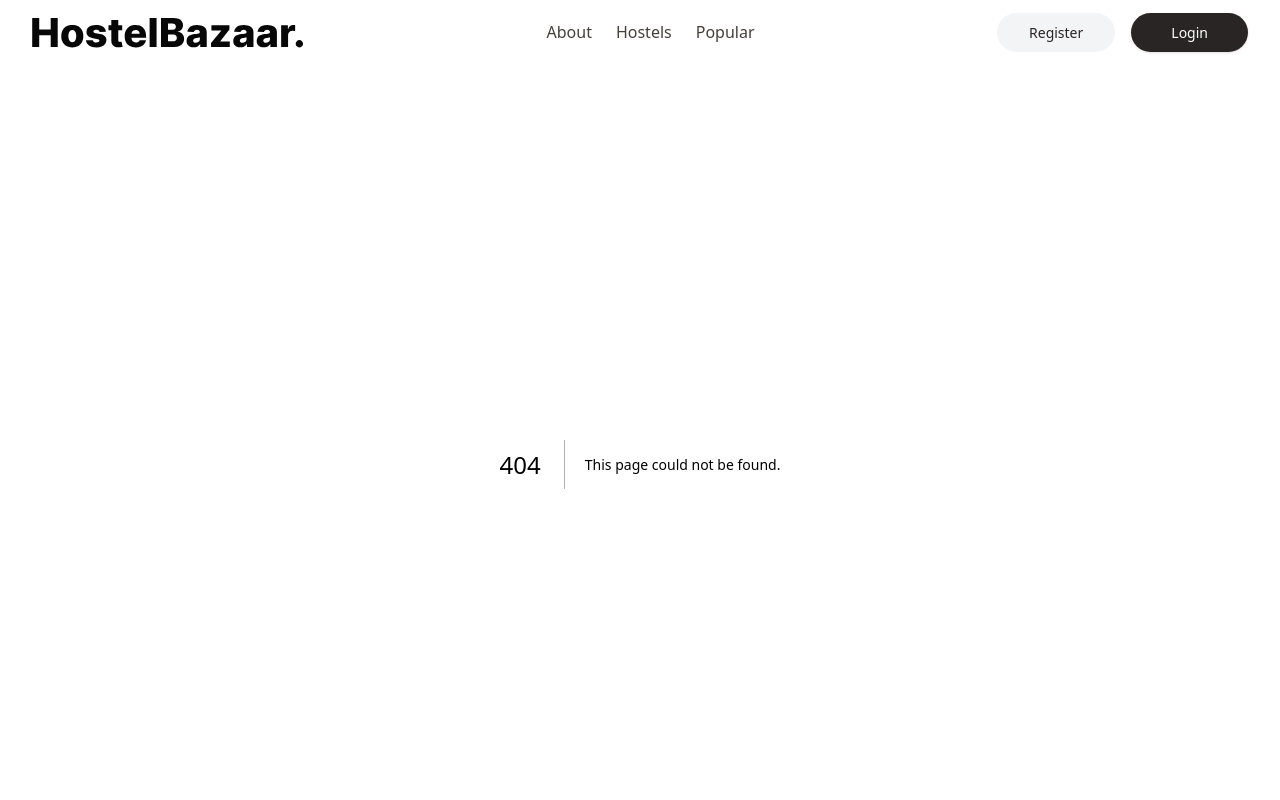
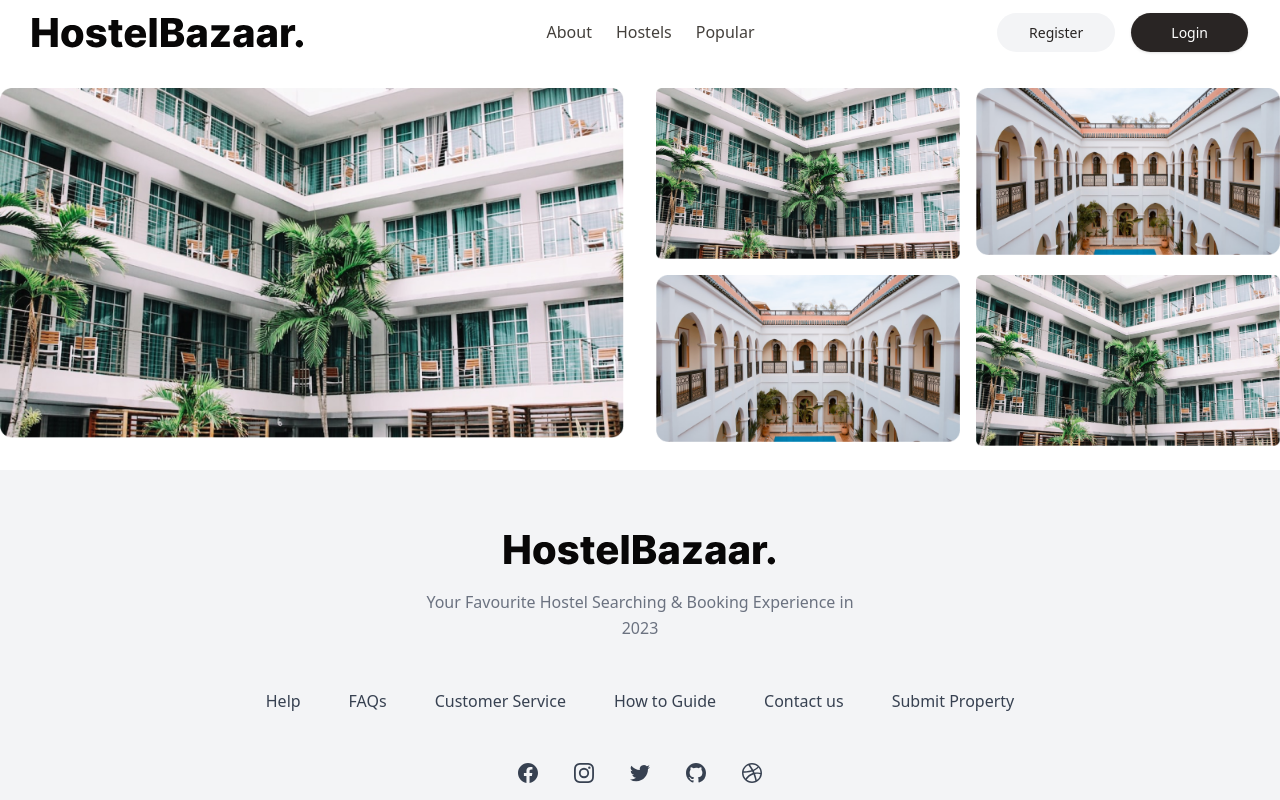
Before and after one commit to AdeelAtta/Hostelow, a Next.js app: page /popular in a window 1280 px wide. Before the commit this address had no page. Shown: the top 800 px of the page. Built offline with nearby package versions, Linux system fonts and the light colour scheme.

Commit message:
Added Hostel Gallery

```diff
--- a/src/components/common/header.tsx
+++ b/src/components/common/header.tsx
@@ -45,12 +45,13 @@ const Header = () => {
                 </li>
 
                 <li>
-                  <span
-                    className="text-stone-700 transition hover:text-gray-500/75"
-
-                  >
-                    Popular
-                  </span>
+                  <Link href={'/popular'}>
+                    <span
+                      className="text-stone-700 transition hover:text-gray-500/75"
+                    >
+                      Popular
+                    </span>
+                  </Link>
                 </li>
 
                 {/* <li>
--- /dev/null
+++ b/src/pages/hostels/HostelDetail.tsx
@@ -0,0 +1,23 @@
+import Image from 'next/image'
+import React from 'react'
+
+const HostelDetail = () => {
+  return (
+    <section className='max-w-screen-xl mx-auto py-6'>
+      {/* Hostel Gallery */}
+      <div className="grid grid-cols-1 gap-4 lg:grid-cols-2 lg:gap-8">
+        <div className="rounded-lg">
+          <img src="/assets/hostel_large.png" alt="Hostel Main Image" className='w-full' />
+        </div>
+        <div className="grid grid-cols-1 gap-4 lg:grid-cols-2">
+          <img src="/assets/hostel_large.png" alt="Hostel Main Image" className='w-full' />
+          <img src="/assets/hostel_small.png" alt="Hostel Main Image" className='w-full' />
+          <img src="/assets/hostel_small.png" alt="Hostel Main Image" className='w-full' />
+          <img src="/assets/hostel_large.png" alt="Hostel Main Image" className='w-full' />
+        </div>
+      </div>
+    </section>
+  )
+}
+
+export default HostelDetail
--- /dev/null
+++ b/src/pages/popular.tsx
@@ -0,0 +1,12 @@
+import React from 'react'
+import HostelDetail from './hostels/HostelDetail'
+
+const popular = () => {
+    return (
+        <div>
+            <HostelDetail />
+        </div>
+    )
+}
+
+export default popular
```
Also changed, not shown: public/assets/hostel_large.png (added), public/assets/hostel_small.png (added).
